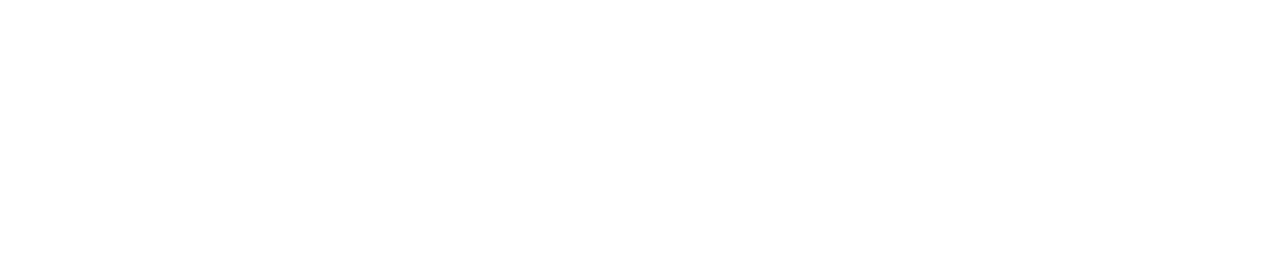
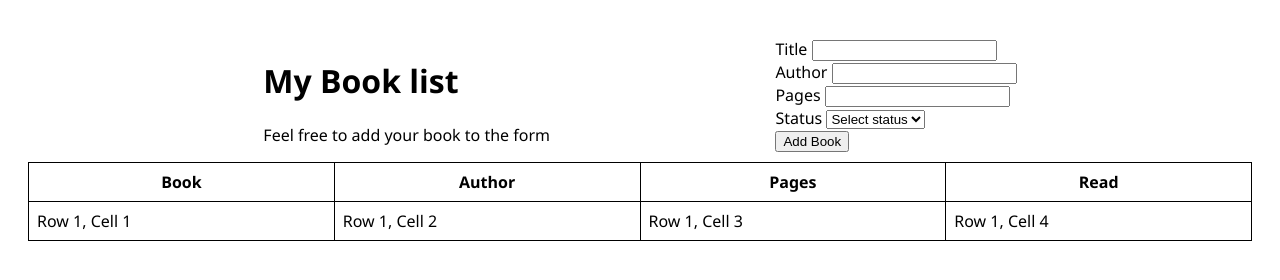
Before and after one commit to jameswuu/Library, a plain HTML site: page index.html in a window 1280 px wide. Drawn offline with Linux system fonts and the light colour scheme.

Commit message:
Create basic html struture, styles and js

```diff
--- a/index.html
+++ b/index.html
@@ -8,6 +8,62 @@
     <script src="myscript.js"></script>
 </head>
 <body>
+    <div class="container">
+        <div class="heading">
 
+            <div class="title">
+                <h1>My Book list</h1>
+                Feel free to add your book to the form
+            </div>
+
+            <div class="add-books">
+                <form action="">
+                    <div class="form-row">
+                        <label for="title">Title</label>
+                        <input id="title" type="text" required>
+                    </div>
+                    <div class="form-row">
+                        <label for="author">Author</label>
+                        <input id="author" type="text" required>
+                    </div>
+                    <div class="form-row">
+                        <label for="pages">Pages</label>
+                        <input id="pages" type="number" min="1" required>
+                    </div>
+                    <div class="form-row">
+                        <label for="status">Status</label>
+                        <select id="status" required>
+                            <option value="" disabled selected>Select status</option> <!-- Placeholder option -->
+                            <option value="True">Read</option>
+                            <option value="False">Not Read</option>
+                        </select>
+                    </div>
+                    <div class="form-row">
+                        <button type="submit">Add Book</button>
+                    </div>
+                </form>
+            </div>
+        </div>
+        <div class="content">
+            <table>
+                <thead>
+                    <tr>
+                        <th>Book</th>
+                        <th>Author</th>
+                        <th>Pages</th>
+                        <th>Read</th>
+                    </tr>
+                </thead>
+                <tbody id="table-body">
+                    <tr>
+                        <td>Row 1, Cell 1</td>
+                        <td>Row 1, Cell 2</td>
+                        <td>Row 1, Cell 3</td>
+                        <td>Row 1, Cell 4</td>
+                    </tr>
+                </tbody>
+            </table>
+        </div>
+    </div>
 </body>
 </html>
--- a/myscript.js
+++ b/myscript.js
@@ -1 +1,18 @@
-// JS goes here
+// Array to store books
+const myLibrary = [];
+
+// Book Constructor
+function Book(title, author, pages, read) {
+    this.title = title;
+    this.author = author;
+    this.pages = pages;
+    this.read = read; //True or False
+}
+
+// Add book to the list
+function addBookToLibrary(title, author, pages, read) {
+    const newBook = Book(title, author, pages, read);
+    myLibrary.push(newBook);
+}
+
+//
--- a/styles.css
+++ b/styles.css
@@ -1 +1,32 @@
 /* CSS goes here */
+body {
+    height: 100vh;
+    font-family:'Segoe UI', Tahoma, Geneva, Verdana, sans-serif;
+}
+
+.container{
+    display: flex;
+    flex-direction: column;
+    padding: 20px;
+}
+
+/* Heading */
+.heading {
+    display: flex;
+    flex-direction: row;
+    justify-content:space-evenly;
+    padding: 10px;
+}
+
+
+
+/* Table */
+table {
+    width: 100%;
+    border-collapse: collapse;
+}
+
+th, td {
+    border: 1px solid black;
+    padding: 8px;
+}
```
